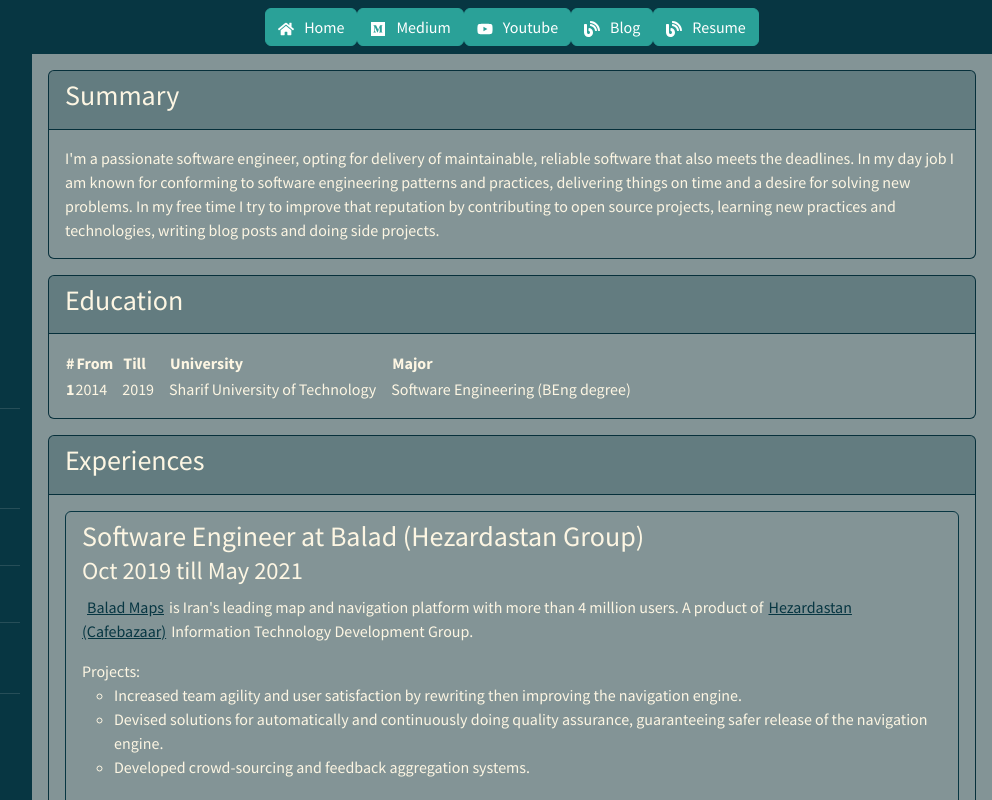
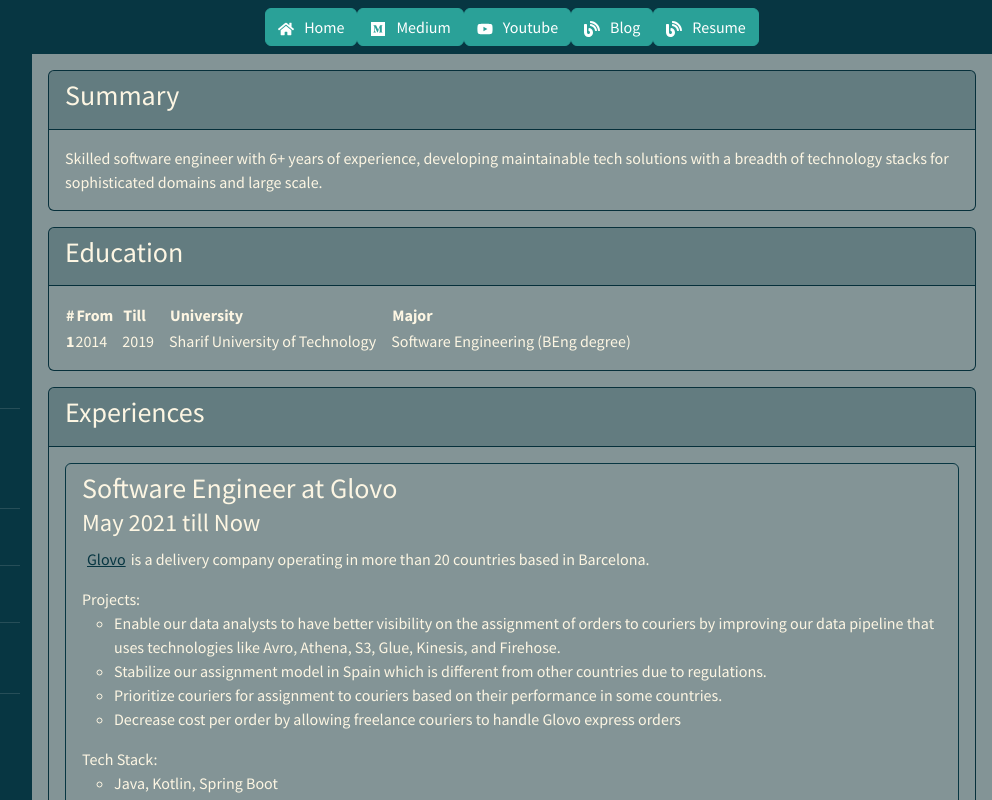
Before and after one commit to pdrum/pdrum.github.io, a Gatsby site: page / in a window 1280 px wide. Shown: the top 800 px of the page, 288-1280 px from the left. Built offline with nearby package versions, Linux system fonts and the light colour scheme; Gatsby itself is replaced by a stand-in of ours.

Commit message:
Add glovo

```diff
--- a/src/pages/index.js
+++ b/src/pages/index.js
@@ -20,17 +20,9 @@ export default function Home() {
             </div>
             <div className="card-body text-light">
               <p className="card-text text-light">
-                I'm a passionate software engineer, opting for
-                delivery of maintainable, reliable software that also meets the
-                deadlines.
-
-                In my day job I am known for conforming to software engineering
-                patterns and practices,
-                delivering things on time and a desire for solving new problems.
-                In my free time I try to
-                improve that reputation by contributing to open source projects,
-                learning new practices and
-                technologies, writing blog posts and doing side projects.
+                Skilled software engineer with 6+ years of experience,
+                developing maintainable tech solutions with a breadth of
+                technology stacks for sophisticated domains and large scale.
               </p>
             </div>
           </section>
@@ -69,6 +61,51 @@ export default function Home() {
             <div className="card-body">
               <div className="card-text">
                 <ul className="list-group">
+
+                  <li className="list-group-item">
+                    <div className="text-light">
+                      <h3>
+                        Software Engineer at Glovo <br/>
+                        <small>May 2021 till Now</small>
+                      </h3>
+                      <p>
+                        <a className="text-dark" href="https://glovoapp.com">Glovo</a>
+                        is a delivery company operating in more than 20 countries based in Barcelona.
+                      </p>
+                      <p>
+                        Projects:<br/>
+                        <ul>
+                          <li>
+                            Enable our data analysts to have better visibility
+                            on the assignment of orders to couriers by improving
+                            our data pipeline that uses technologies like Avro,
+                            Athena, S3, Glue, Kinesis, and Firehose.
+                          </li>
+                          <li>
+                            Stabilize our assignment model in Spain which is
+                            different from other countries due to regulations.
+                          </li>
+                          <li>
+                            Prioritize couriers for assignment to couriers based
+                            on their performance in some countries.
+                          </li>
+                          <li>
+                            Decrease cost per order by allowing freelance couriers
+                            to handle Glovo express orders
+                          </li>
+                        </ul>
+                      </p>
+                      <p>
+                        Tech Stack:<br/>
+                        <ul>
+                          <li>Java, Kotlin, Spring Boot</li>
+                          <li>Jenkins, Docker, Datadog, Terraform, Ansible</li>
+                          <li>AWS</li>
+                          <li>MySql, Redise</li>
+                        </ul>
+                      </p>
+                    </div>
+                  </li>
 
                   <li className="list-group-item">
                     <div className="text-light">
```
Also changed, not shown: static/favicon.ico.
